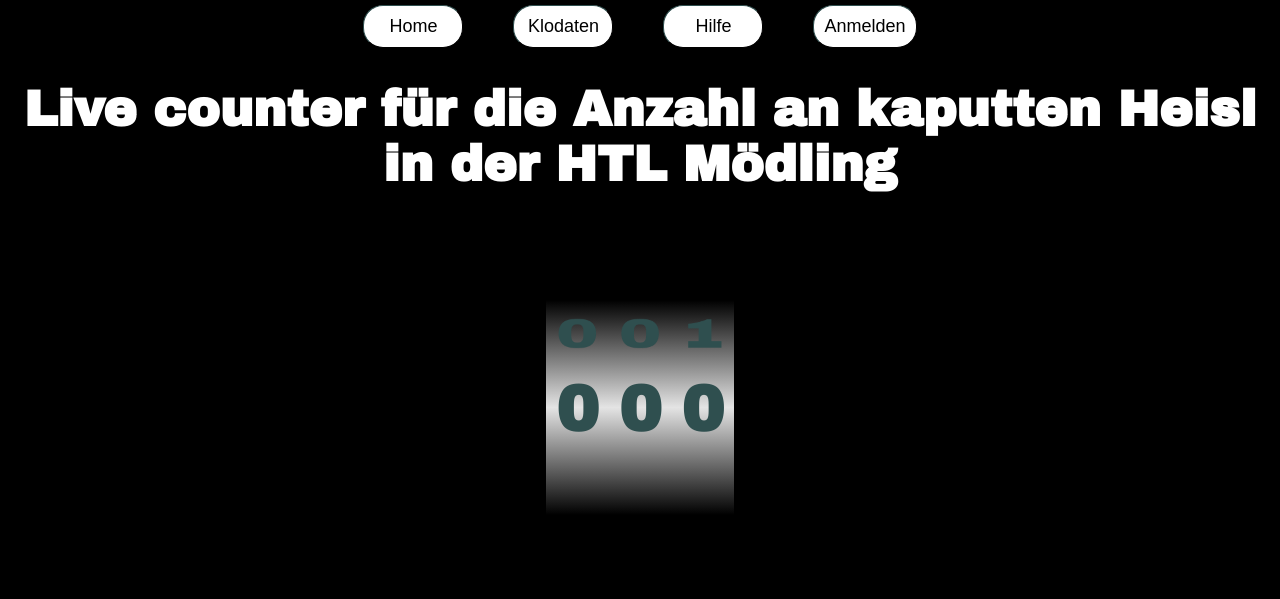
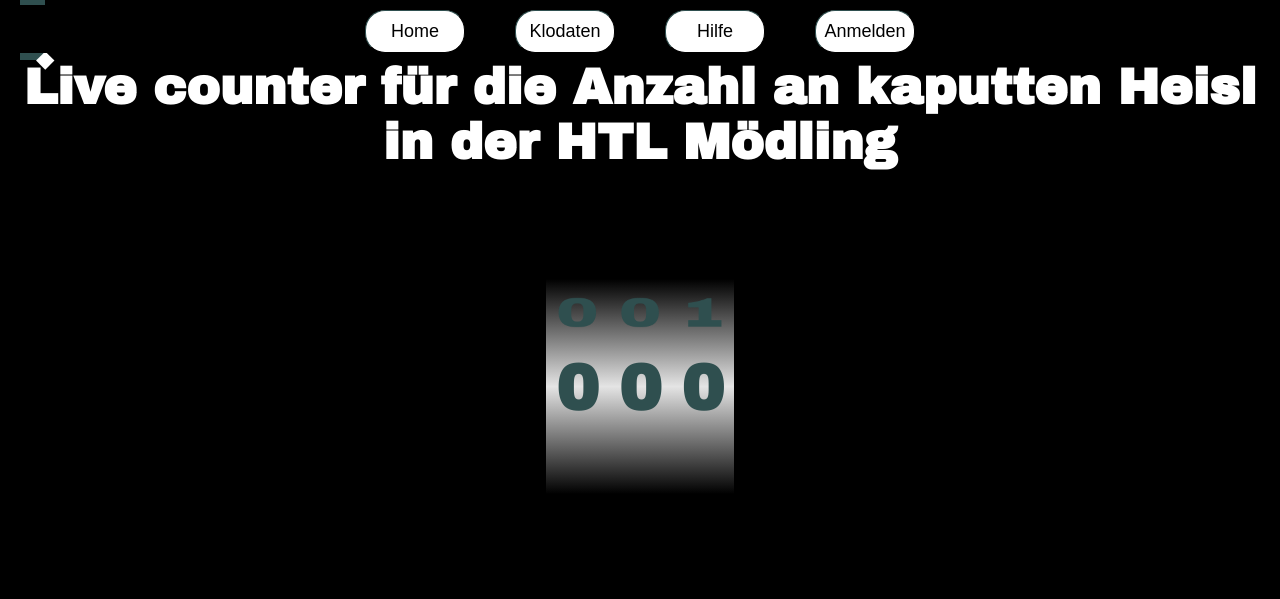
Before and after one commit to Chrisi2209/SchulklosKaputt, a Flask app: page / in a window 1280 px wide. Shown: the top 599 px of the page. Run offline with Flask 3, Linux system fonts and the light colour scheme; data that the repository does not hold is empty.

Commit message:
started on dropdown_icon for navbar

```diff
--- /dev/null
+++ b/app/static/base.js
@@ -0,0 +1,6 @@
+var navbar = document.getElementsByClassName("navbar")[0];
+var dropdown_container = document.getElementsByClassName("dropdownicon-container")[0];
+
+function openNavbar() {
+    if (dropdown_container.className == "") { }
+}
--- a/app/static/styles.css
+++ b/app/static/styles.css
@@ -1,5 +1,6 @@
 body {
     margin: 0px;
+    margin-top: 60px;
     background: black;
     color: white;
 
@@ -22,9 +23,61 @@ hr {
     justify-content: center;
 }
 
+/*** dropdownicon ***/
+:root {
+    --dropdownicon_height: 80px;
+    --dropdownicon_left: 20px;
+    --dropdownicon_width: 25px;
+    --dropdownicon_offset: -20px;
+}
+
+.dropdownicon-container {
+    position: absolute;
+    top: var(--dropdownicon_offset);
+    left: var(--dropdownicon_left);
+    background-color: white;
+    width: var(--dropdownicon_width);
+    transition: transform 0.1s;
+}
+
+.icon {
+    position: absolute;
+    top: 0;
+    background-color: darkslategray;
+    width: var(--dropdownicon_width);
+    height: var(--dropdownicon_height);
+}
+
+.cut {
+    position: absolute;
+    background-color: white;
+    left: calc(6px + var(--dropdownicon_width) / 2);
+    top: calc(var(--dropdownicon_height) + 6px - var(--dropdownicon_width) / 2);
+    height: calc(var(--dropdownicon_width) / 2);
+    width: calc(var(--dropdownicon_width) / 2);
+
+    transform: rotateZ(45deg) scale(1);
+}
+
+.dropdownicon-container:hover {
+    transform: translateY(7px);
+    cursor: pointer;
+}
+
+.displayFlex {
+    display: flex !important;
+}
+
+.displayNone {
+    display: none !important;
+}
+
 /******* Navbar *********/
 
 .navbar {
+    position: absolute;
+    top: 5px;
+
     display: flex;
     justify-content: center;
     gap: 50px;
@@ -38,7 +91,6 @@ hr {
 
 
 .navbar a {
-    justify-self: center;
     text-decoration: none;
     margin: 0;
 }
@@ -58,8 +110,6 @@ hr {
     background-color: white;
     border-color: darkslategrey;
     border-radius: 20px;
-    padding-left: 10px;
-    padding-right: 10px;
 
     transition-property: color, background-color, border-color;
     transition-duration: 0.5s;
@@ -514,3 +564,22 @@ div.help-paragraph p {
         transform: translateY(0px) rotate3d(1, 0, 0, var(--negativePredecessorRotation));
     }
 }
+
+
+/****** mediaquerry ********/
+@media only screen and (max-width: 700px) {
+    .navbar {
+        top: 0;
+        left: 15px;
+        padding-left: 5px;
+        padding-bottom: 5px;
+        padding-right: 5px;
+        padding-top: 5px;
+        flex-direction: column;
+        height: max-content;
+        width: max-content;
+        background-color: darkslategray;
+    }
+
+    .navitem {}
+}
--- a/app/templates/base.html
+++ b/app/templates/base.html
@@ -16,6 +16,12 @@
 </head>
 
 <body>
+    <div class="dropdownicon-container" onclick="openNavbar()">
+        <div class="icon"></div>
+        <div class="cut" . id="cut"></div>
+        <div class="left_cut"></div>
+    </div>
+
     <div class="navbar">
         <a id="navitem1" href="{{ url_for('index') }}"><button class="navitem">Home</button></a>
         <a id="navitem2" href="{{ url_for('kloansicht') }}"><button class="navitem">Klodaten</button></a>
@@ -27,6 +33,7 @@
         <a id="navitem3" href="{{ url_for('login') }}"><button class="navitem">Anmelden</button></a>
         {% endif %}
     </div>
+
 
     <div class="flash">
         {% for flash in get_flashed_messages() %}
```
